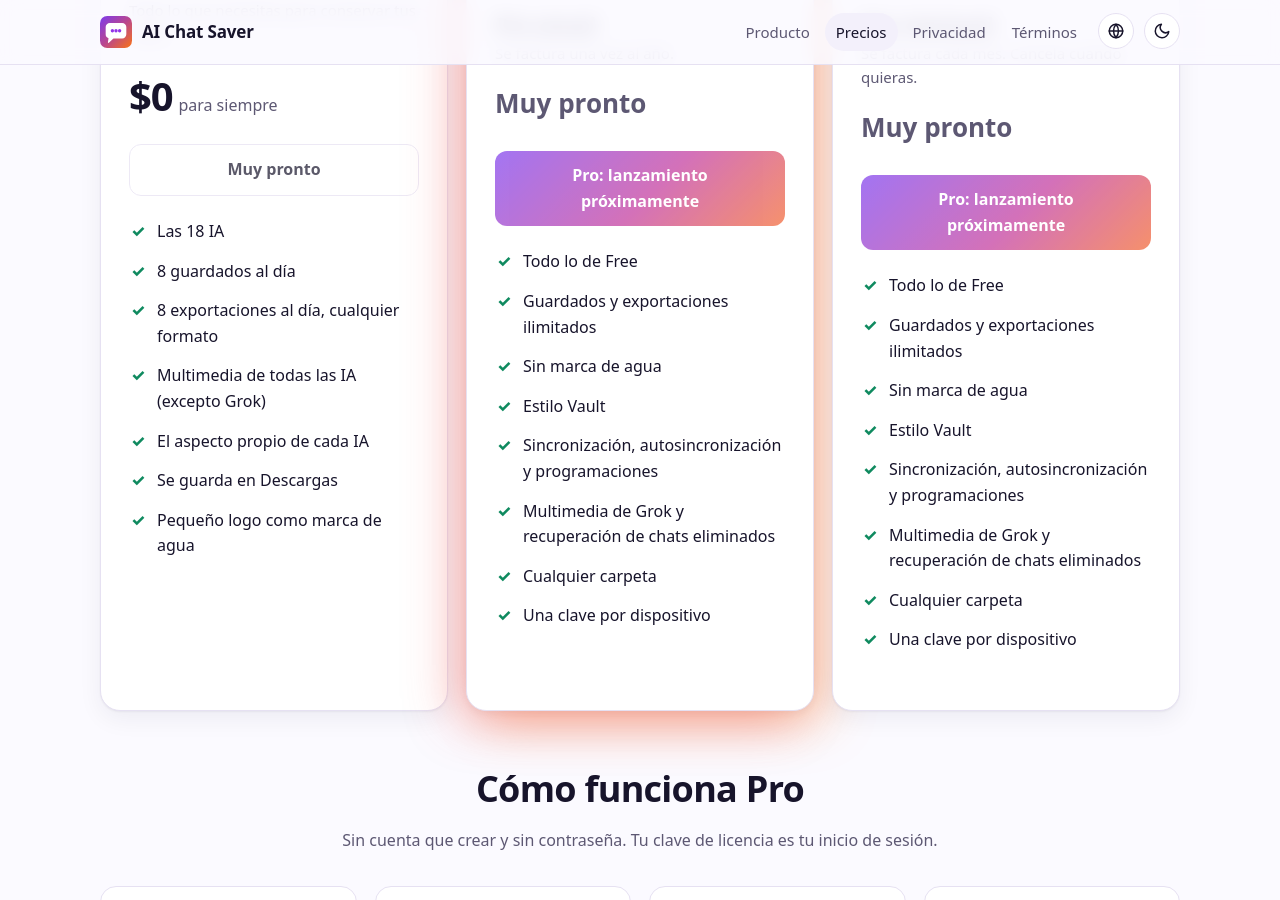
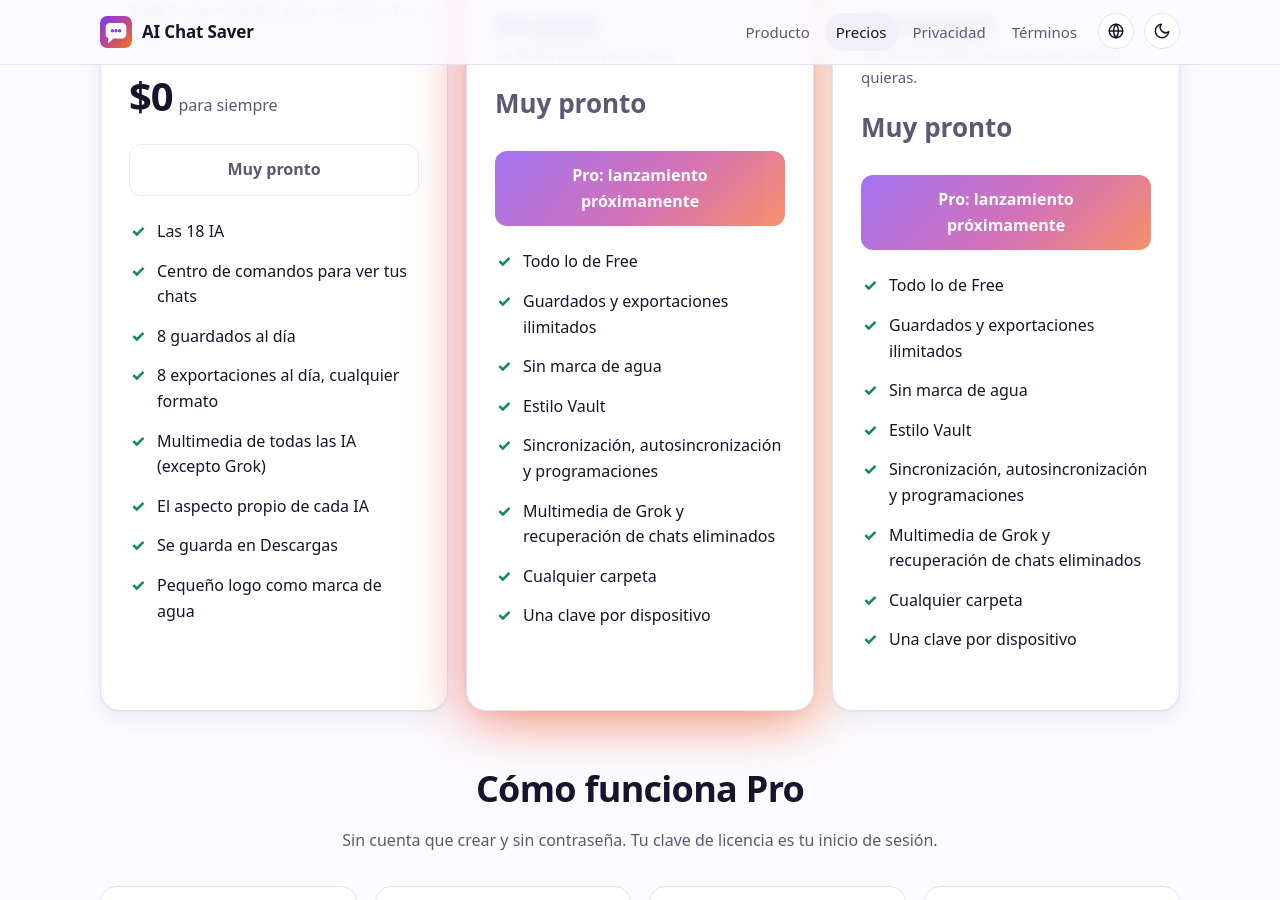
Before and after one commit to aichatsaver/aichatsaver.github.io, a Jekyll site: the page built from es/pricing.html, in a window 1280 px wide and 900 px high, scrolled down 306 px. Built offline with Jekyll 4.4.1, drawn with Linux system fonts in a browser that asks for light colours.

Commit message:
Pricing: add Command Center to Free list (es)

```diff
--- a/_data/i18n/es.yml
+++ b/_data/i18n/es.yml
@@ -33,6 +33,7 @@ meta:
   pro_status: 'Pro: lanzamiento próximamente'
   free_features:
   - "Las 18 IA"
+  - "Centro de comandos para ver tus chats"
   - "8 guardados al día"
   - "8 exportaciones al día, cualquier formato"
   - "Multimedia de todas las IA (excepto Grok)"
```
